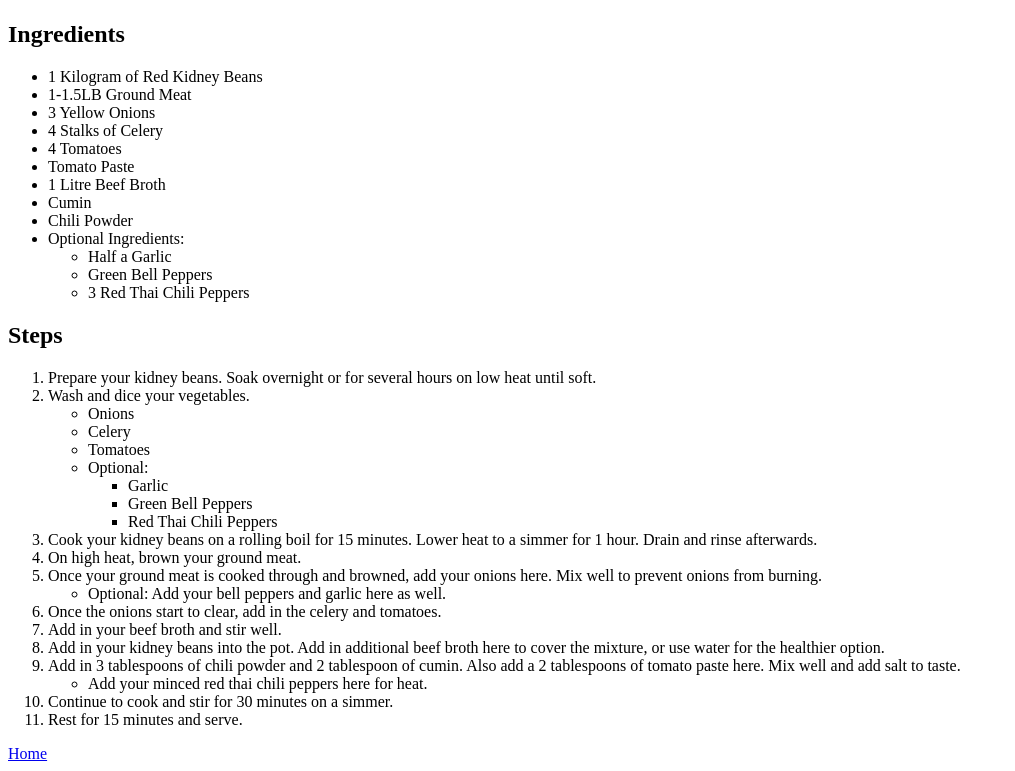
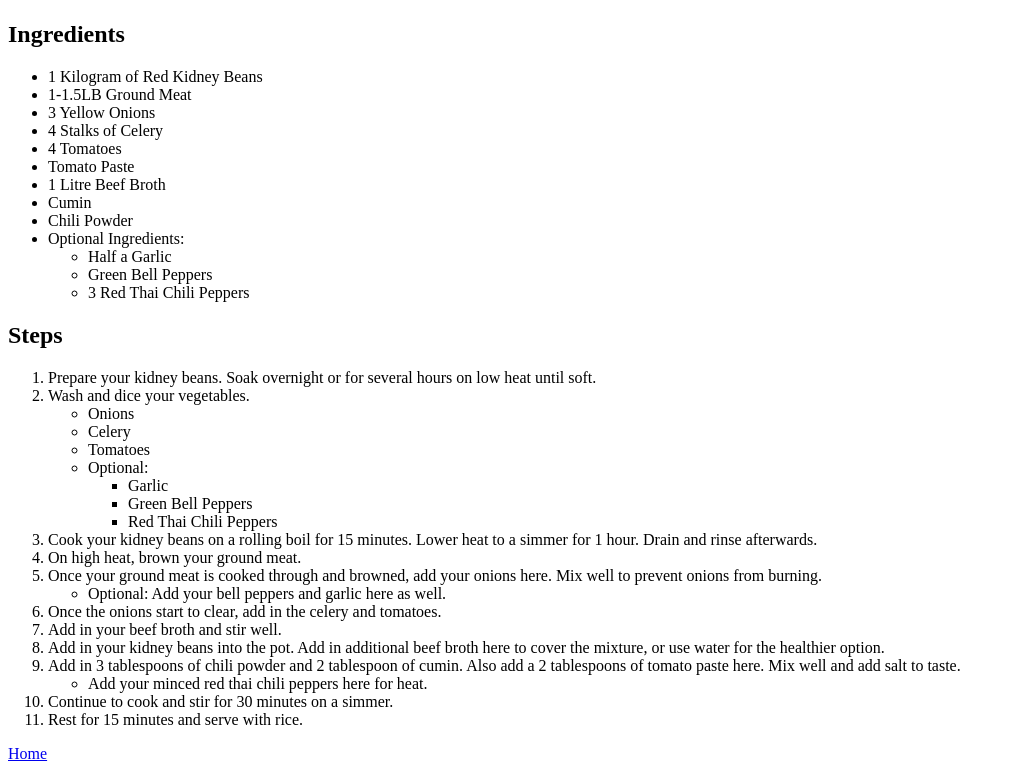
Before and after one commit to Fireona/odin-recipes, a plain HTML site: page recipes/chili.html in a window 1280 px wide. Shown: the part 383-1154 px from the top of the page, without its empty margins (0-1015 px from the left). Drawn offline with Linux system fonts and the light colour scheme.

Commit message:
Modified line 56 in chili

```diff
--- a/recipes/chili.html
+++ b/recipes/chili.html
@@ -53,7 +53,7 @@
                 <ul><li>Add your minced red thai chili peppers here for heat.</li></ul>
             </li>
             <li>Continue to cook and stir for 30 minutes on a simmer.</li>
-            <li>Rest for 15 minutes and serve.</li>
+            <li>Rest for 15 minutes and serve with rice.</li>
         </ol>
         <a href="../index.html">Home</a>
     </body>
```
